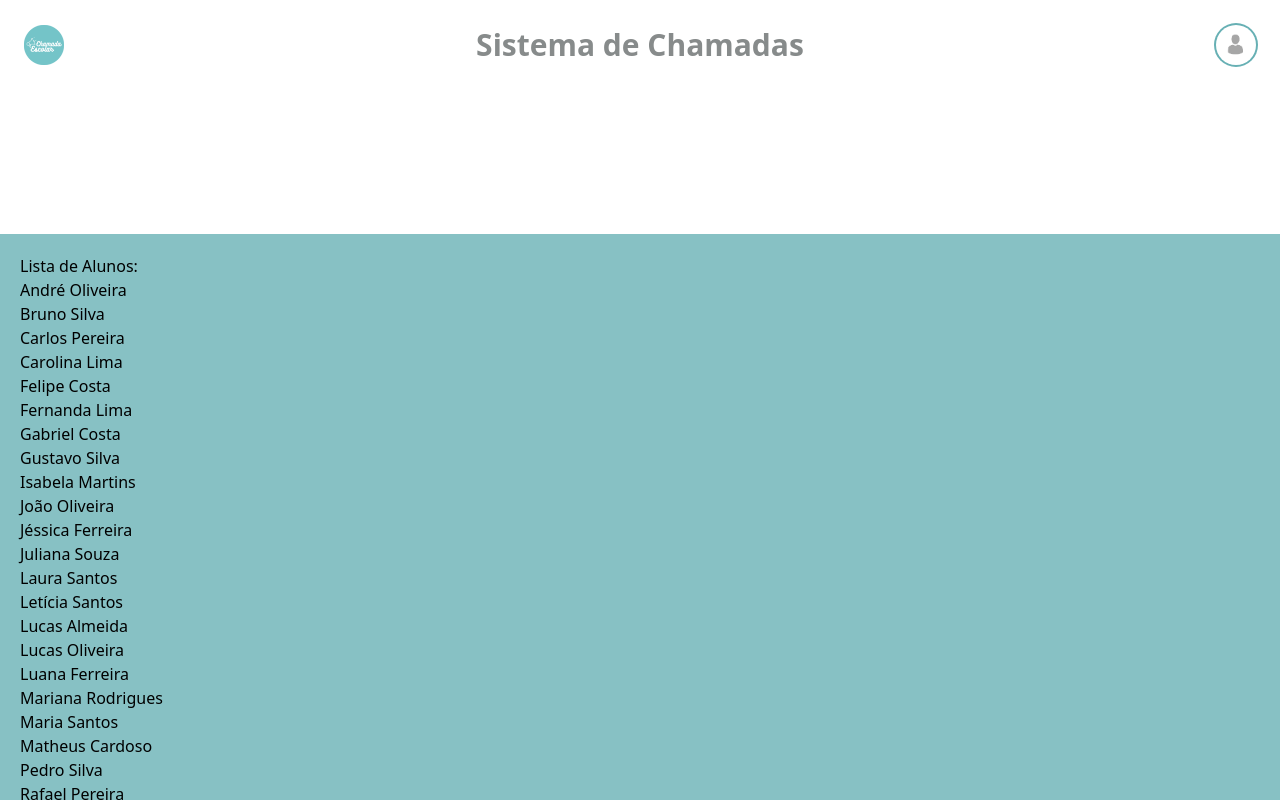
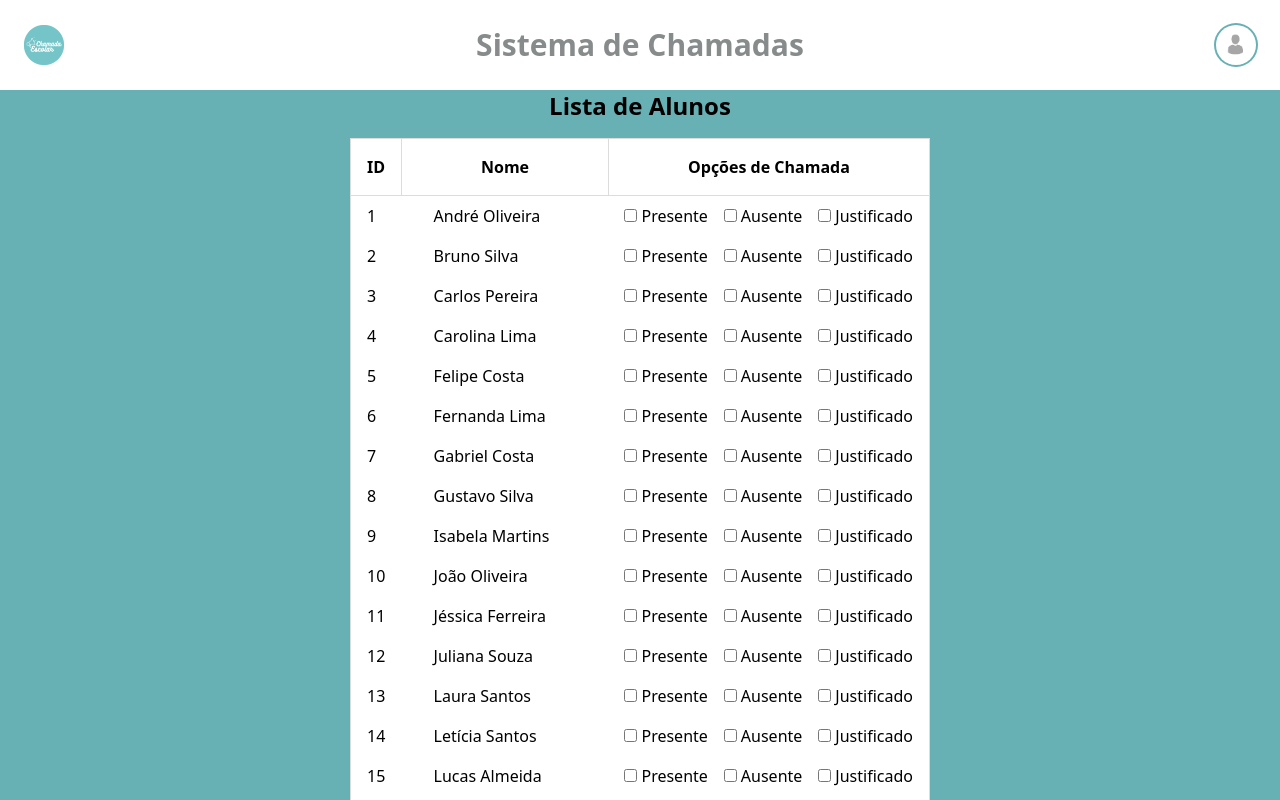
Before and after one commit to lbseven7/chamada-escolar, a React (Vite) app: page /call in a window 1280 px wide. Shown: the top 800 px of the page. Built offline with nearby package versions, Linux system fonts and the light colour scheme; data requests are answered from the project's data file.

Commit message:
feat: adiciona efeitos às opções de chamada

```diff
--- a/src/pages/Call/index.jsx
+++ b/src/pages/Call/index.jsx
@@ -1,3 +1,4 @@
+/* eslint-disable jsx-a11y/label-has-associated-control */
 import React, { useState, useEffect } from 'react';
 import { Link } from 'react-router-dom';
 import Header from '../../components/Header';
@@ -9,24 +10,99 @@ function Call() {
     fetch('http://localhost:3000/alunos')
       .then((response) => response.json())
       .then((data) => {
-        setAlunos(data);
+        setAlunos(data.map((aluno) => ({
+          ...aluno,
+          opcoesChamada: {
+            presente: false,
+            ausente: false,
+            justificado: false,
+          },
+        })));
       })
       .catch((error) => console.error('Erro ao recuperar os dados dos alunos:', error));
   }, []);
 
+  const handleChange = (alunoId, opcao) => {
+    setAlunos(alunos.map((aluno) => {
+      if (aluno.id === alunoId) {
+        return {
+          ...aluno,
+          opcoesChamada: {
+            presente: opcao === 'presente' ? !aluno.opcoesChamada.presente : false,
+            ausente: opcao === 'ausente' ? !aluno.opcoesChamada.ausente : false,
+            justificado: opcao === 'justificado' ? !aluno.opcoesChamada.justificado : false,
+          },
+        };
+      }
+      return aluno;
+    }));
+  };
+
+  const getClassName = (opcoes) => {
+    if (opcoes.presente) {
+      return 'text-presente- text-xl'; // Verde para presente
+    } if (opcoes.ausente) {
+      return 'text-ausente- text-xl'; // Vermelho para ausente
+    } if (opcoes.justificado) {
+      return 'text-justificado- text-xl'; // Cinza para justificado
+    }
+    return ''; // Nenhuma opção selecionada
+  };
+
   return (
     <>
       <Header />
-      <div className="bg-btn-color p-5 mt-36 h-screen w-screen">
-        <h2>Lista de Alunos:</h2>
-        <ul>
-          {alunos && alunos.map((aluno) => (
-            <li key={aluno.id}>{aluno.nome}</li>
-          ))}
-        </ul>
+      <div className="flex flex-col items-center justify-center bg-secundary-bg">
+        <h1 className="text-2xl font-bold mb-4">Lista de Alunos</h1>
+        <table className="border-collapse border border-bordas- bg-font-color">
+          <thead className="border-bordas-">
+            <tr>
+              <th className="border border-bordas- px-4 py-4">ID</th>
+              <th className="border border-bordas- px-4 py-2">Nome</th>
+              <th className="border border-bordas- px-4 py-2">Opções de Chamada</th>
+            </tr>
+          </thead>
+          <tbody>
+            {alunos.map((aluno) => (
+              <tr key={aluno.id}>
+                <td className={`px-4 py-2 ${getClassName(aluno.opcoesChamada)}`}>{aluno.id}</td>
+                <td className={` px-8 py-2 ${getClassName(aluno.opcoesChamada)}`}>{aluno.nome}</td>
+                <td className="border-bordas- px-4 py-2 ${">
+                  <input
+                    type="checkbox"
+                    id={`presente-${aluno.id}`}
+                    className="mr-1"
+                    checked={aluno.opcoesChamada.presente}
+                    onChange={() => handleChange(aluno.id, 'presente')}
+                  />
+                  <label htmlFor={`presente-${aluno.id}`} className="mr-4">Presente</label>
+                  <input
+                    type="checkbox"
+                    id={`ausente-${aluno.id}`}
+                    className="mr-1"
+                    checked={aluno.opcoesChamada.ausente}
+                    onChange={() => handleChange(aluno.id, 'ausente')}
+                  />
+                  <label htmlFor={`ausente-${aluno.id}`} className="mr-4">Ausente</label>
+                  <input
+                    type="checkbox"
+                    id={`justificado-${aluno.id}`}
+                    className="mr-1"
+                    checked={aluno.opcoesChamada.justificado}
+                    onChange={() => handleChange(aluno.id, 'justificado')}
+                  />
+                  <label htmlFor={`justificado-${aluno.id}`}>Justificado</label>
+                </td>
+              </tr>
+            ))}
+          </tbody>
+        </table>
       </div>
       <Link to="/home">
-        <button className="bg-btn-color p-5 mt-36" type="submit">
+        <button
+          type="button"
+          className="bg-blue-500 hover:bg-blue-700 text-white font-bold py-2 px-4 rounded mt-4"
+        >
           Voltar para Home
         </button>
       </Link>
```
